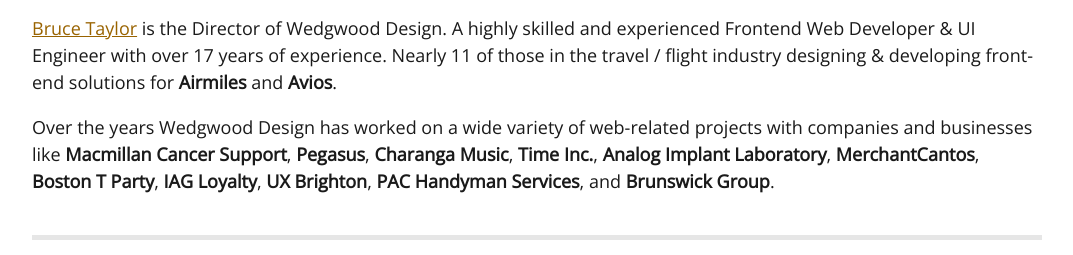
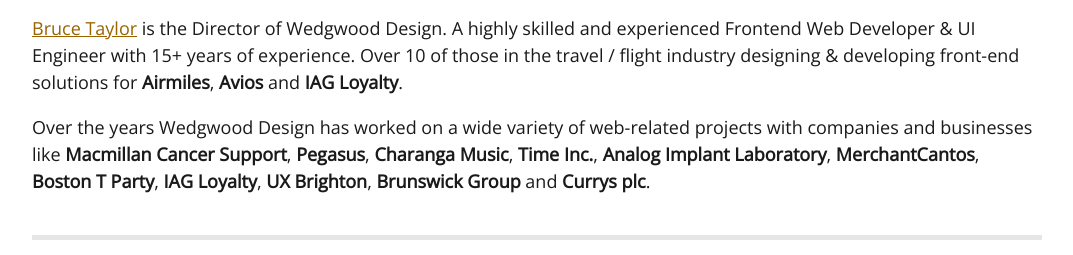
Before and after one commit to brootaylor/wedgwood-design-v2, an Eleventy site: page src/_content/pages/homepage.md in a window 1280 px wide. Shown: the part 224-479 px from the top of the page, without its empty margins (103-1176 px from the left). Built offline with nearby package versions, Linux system fonts and the light colour scheme; Eleventy itself is replaced by a stand-in of ours; files that its build step writes are made by us from their sources.

Commit message:
Package updates and homepage content updated

```diff
--- a/src/_content/pages/homepage.md
+++ b/src/_content/pages/homepage.md
@@ -2,7 +2,7 @@
 title: Website Design and Development Services
 summary: ''
 bodyClass: homepage
-date: 2022-06-13
+date: 2022-09-22
 changefreq: weekly
 priority: 1
 permalink: /
@@ -12,9 +12,9 @@
 
 Wedgwood Design, based in West Sussex, England, offers consulting, strategy, design, and development of accessible, standards-compliant, high-performing websites.
 
-<a href="https://brootaylor.com/" rel="external">Bruce Taylor</a> is the Director of Wedgwood Design. A highly skilled and experienced Frontend Web Developer & UI Engineer with over 17 years of experience. Nearly 11 of those in the travel / flight industry designing &amp; developing front-end solutions for **Airmiles** and **Avios**.
+<a href="https://brootaylor.com/" rel="external">Bruce Taylor</a> is the Director of Wedgwood Design. A highly skilled and experienced Frontend Web Developer & UI Engineer with 15+ years of experience. Over 10 of those in the travel / flight industry designing &amp; developing front-end solutions for **Airmiles**, **Avios** and **IAG Loyalty**.
 
-Over the years Wedgwood Design has worked on a wide variety of web-related projects with companies and businesses like **Macmillan Cancer Support**, **Pegasus**, **Charanga Music**, **Time Inc.**, **Analog Implant Laboratory**, **MerchantCantos**, **Boston T Party**, **IAG Loyalty**, **UX Brighton**, **PAC Handyman Services**, and **Brunswick Group**.
+Over the years Wedgwood Design has worked on a wide variety of web-related projects with companies and businesses like **Macmillan Cancer Support**, **Pegasus**, **Charanga Music**, **Time Inc.**, **Analog Implant Laboratory**, **MerchantCantos**, **Boston T Party**, **IAG Loyalty**, **UX Brighton**, **Brunswick Group** and **Currys plc**.
 
 <hr class="hr__big">
 
```
Also changed, not shown: package.json (+16 -16 lines), 2 other files.
